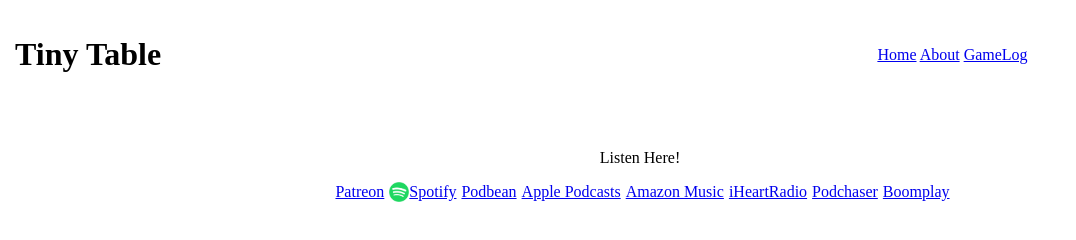
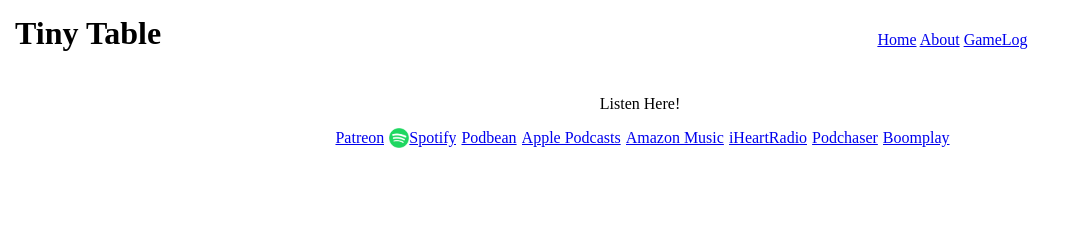
Before and after one commit to JayMCook/tiny-table-website, an Astro site: page / in a window 1280 px wide. Shown: the whole page, without its empty margins (0-1076 px from the left). Built offline with nearby package versions, Linux system fonts and the light colour scheme; Astro itself is replaced by a stand-in of ours.

Commit message:
Fixed width difference and matched padding height of body content to navbar size with vh

```diff
--- a/src/styles/global.css
+++ b/src/styles/global.css
@@ -1,9 +1,19 @@
 *{
   box-sizing: border-box;
+  overflow: hidden;
+}
+body{
+  margin: 0;
+  padding: 0;
+  min-height: 100%;
+}
+h1{
+  margin: 0;
 }
 .bodyContentContainer{
   width: 100%;
-  padding-top: 10%;
+  padding-top: 10vh;
+  left: 0;
 }
 .navbar{
   padding: 15px;
@@ -11,11 +21,11 @@
   left: 0;
   top: 0;
   width: 100%;
+  height: 10vh;
   display: flex;
   flex-direction: row;
 }
 .titleAndLogoContainer{
-  margin: auto;
   width: 50%;
 }
 .navLinkContainer{
```
